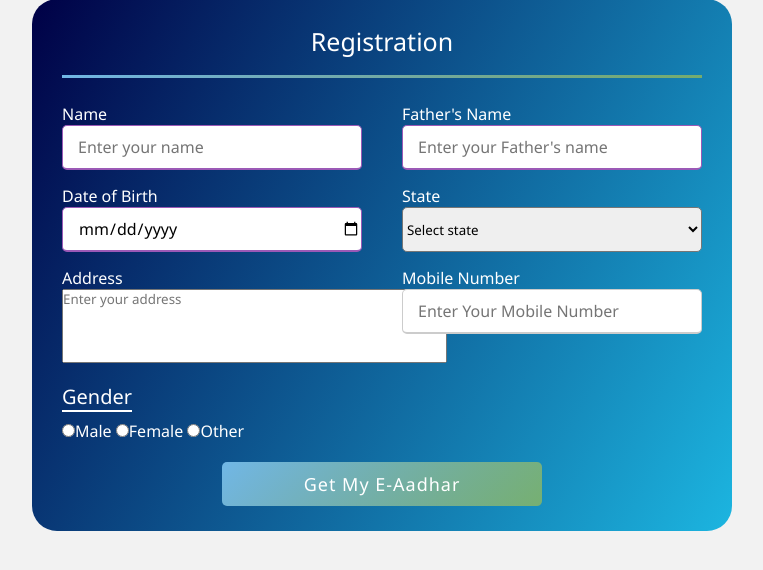
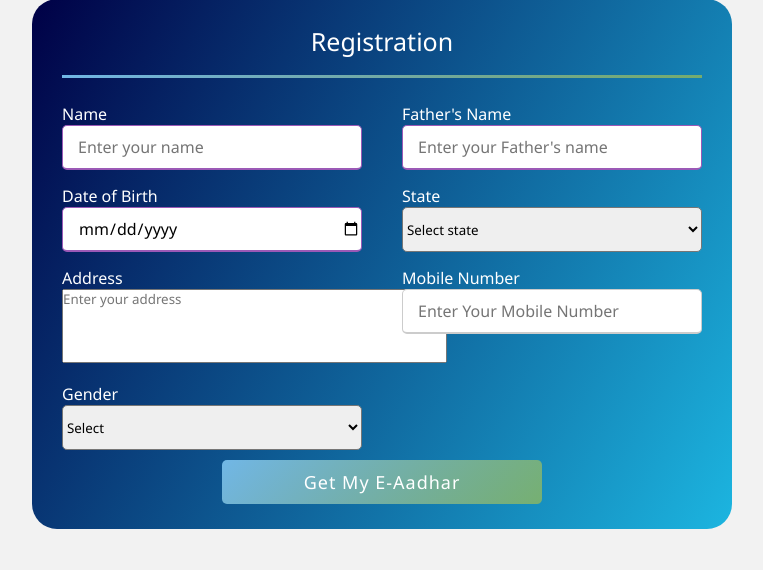
Before and after one commit to Hruthik5124/Aadharcard_registration_form, a Flask app: page / in a window 1280 px wide; the page is wider, and only the part inside the window is pictured. Shown: the part 124-694 px from the top of that part, without its empty margins (224-987 px from the left). Run offline with Flask 3, Linux system fonts and the light colour scheme.

Commit message:
Gender column changes

```diff
--- a/templates/registration_form.html
+++ b/templates/registration_form.html
@@ -31,7 +31,7 @@
                             </div>
                             <div class="card-box">
                                 <span class="details">Date of Birth</span>
-                                <input type="date" id="dob" name="dob" placeholder="Enter your Fathers name">
+                                <input type="date" id="dob" name="dob">
                             </div>
                             <div class="card-box">
                                 <span class="details">State</span><br>
@@ -84,14 +84,14 @@
                                 <input type="tel" id="mobile" name="mobile" pattern="[0-9]{10}" required placeholder="Enter Your Mobile Number">
                             </div>
                         </div>
-                        <div class="circal-form">
-                            <span class="circal-title" id="gender" name="gender" >Gender</span>
-                            <div class="category">
-                                <input type="radio" name="gender">Male
-                                <input type="radio" name="gender">Female
-                                <input type="radio" name="gender">Other
-                            </div>
-                        </div>
+                        <span class="details">Gender</span><br>
+                                <select id="gender" name="gender">
+                                    <option value="">Select</option>
+                                    <option value="Male">Male</option>
+                                    <option value="Female">Female</option>
+                                    <option value="Other">Other</option>
+                                </select>
+                            </span>
                         <div class="button">
                             <input type="submit" value="Get My E-Aadhar">
                         </div>
```
Also changed, not shown: instance/aadhar.db, static/images/MyQRCode.png, static/images/MyQRCode.png.png.
